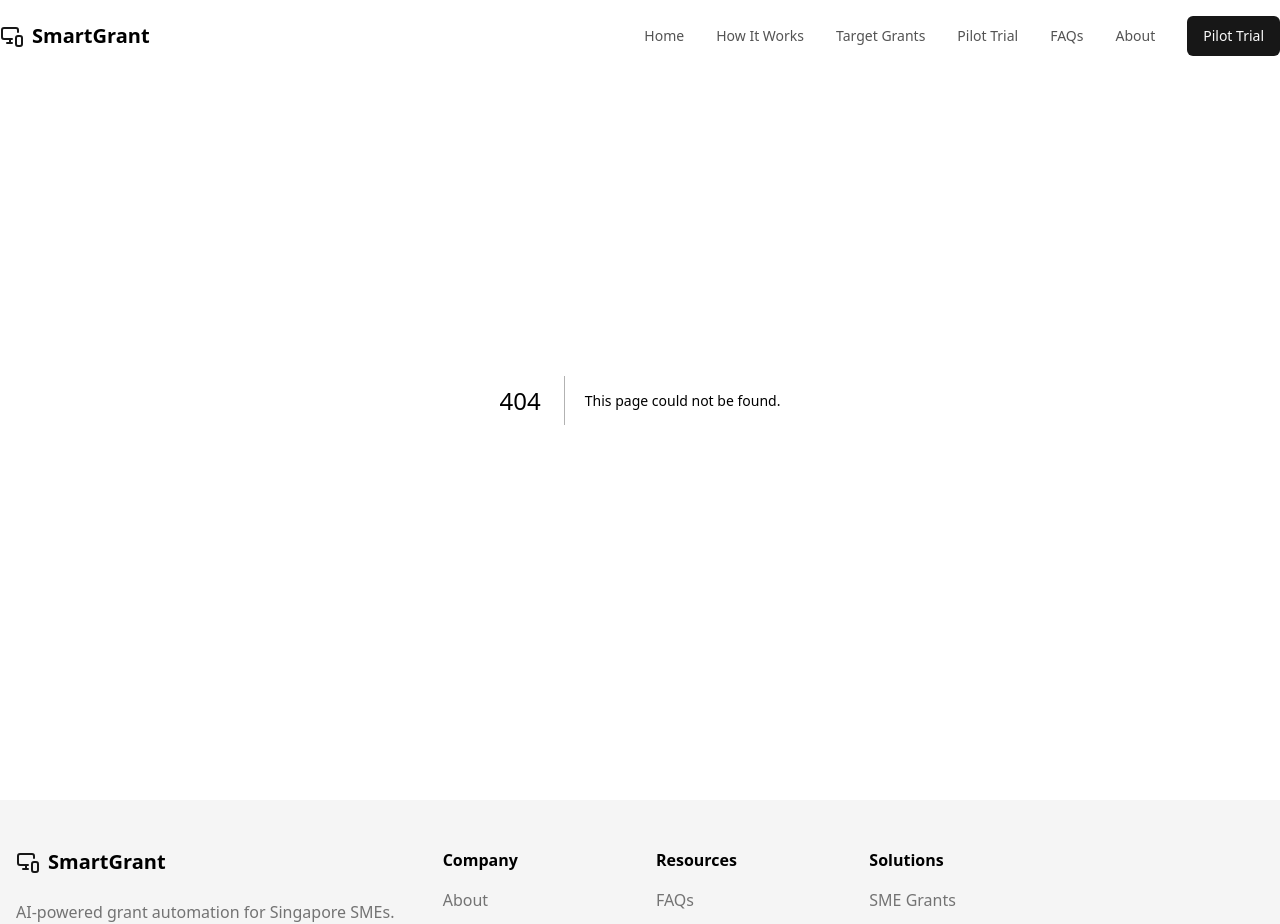
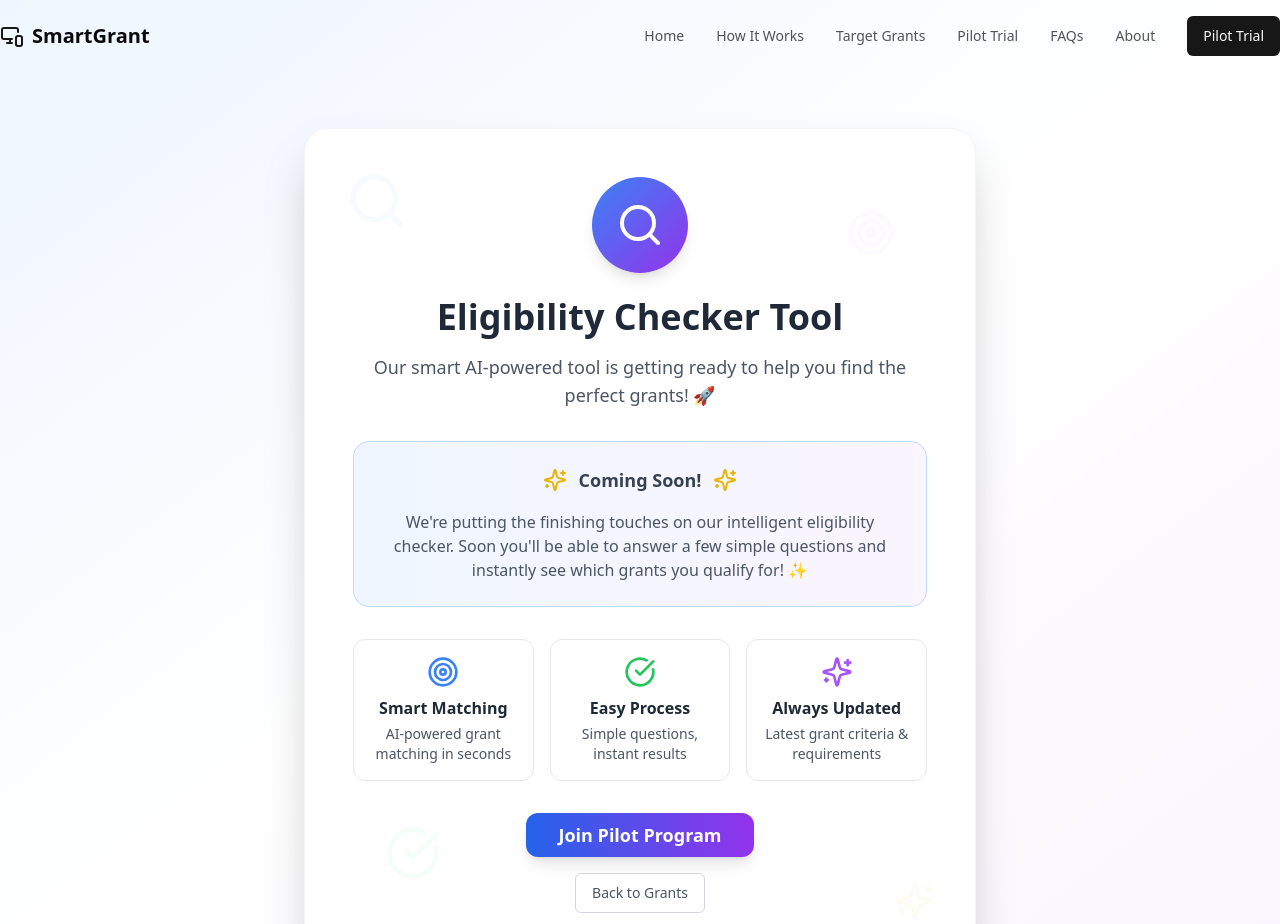
Before and after one commit to arihantjain97/SmartGrantLanding, a Next.js app: page /eligibility-checker in a window 1280 px wide. Before the commit this address had no page. Shown: the top 924 px of the page. Built offline with nearby package versions, Linux system fonts and the light colour scheme.

Commit message:
remove false stuff

```diff
--- a/app/about/page.tsx
+++ b/app/about/page.tsx
@@ -171,8 +171,8 @@ export default function About() {
 
             <div className="mt-12 bg-card p-6 rounded-lg shadow-sm">
               <h3 className="text-xl font-bold mb-4">How Our AI Works</h3>
-              <p className="text-muted-foreground mb-6">
-                SmartGrant uses advanced artificial intelligence and natural language processing to automate the grant application process:
+              <p className="text-lg text-muted-foreground mb-6">
+                Our AI-powered platform is designed to generate customized proposals that meet government requirements while highlighting your business's unique strengths. We're building the most comprehensive grant automation solution for Singapore SMEs.
               </p>
 
               <div className="space-y-4">
--- /dev/null
+++ b/app/eligibility-checker/page.tsx
@@ -0,0 +1,99 @@
+import React from 'react';
+import Link from 'next/link';
+import { Button } from '@/components/ui/button';
+import { Search, Sparkles, Target, CheckCircle } from 'lucide-react';
+
+export default function EligibilityChecker() {
+  return (
+    <div className="bg-gradient-to-br from-blue-50 via-white to-purple-50 min-h-screen font-sans flex flex-col items-center justify-center p-4 pt-32">
+      <div className="w-full max-w-2xl bg-white rounded-3xl shadow-2xl p-8 md:p-12 border border-gray-100 text-center relative overflow-hidden">
+        {/* Decorative background elements */}
+        <div className="absolute top-0 left-0 w-full h-full opacity-5">
+          <div className="absolute top-10 left-10">
+            <Search className="w-16 h-16 text-blue-400" />
+          </div>
+          <div className="absolute top-20 right-20">
+            <Target className="w-12 h-12 text-purple-400" />
+          </div>
+          <div className="absolute bottom-20 left-20">
+            <CheckCircle className="w-14 h-14 text-green-400" />
+          </div>
+          <div className="absolute bottom-10 right-10">
+            <Sparkles className="w-10 h-10 text-yellow-400" />
+          </div>
+        </div>
+
+        {/* Main content */}
+        <div className="relative z-10">
+          {/* Icon */}
+          <div className="w-24 h-24 bg-gradient-to-br from-blue-500 to-purple-600 rounded-full flex items-center justify-center mx-auto mb-6 shadow-lg">
+            <Search className="w-12 h-12 text-white" />
+          </div>
+
+          {/* Title */}
+          <h1 className="text-3xl md:text-4xl font-bold text-gray-800 mb-4">
+            Eligibility Checker Tool
+          </h1>
+
+          {/* Subtitle */}
+          <p className="text-lg text-gray-600 mb-8">
+            Our smart AI-powered tool is getting ready to help you find the perfect grants! 🚀
+          </p>
+
+          {/* Cute message */}
+          <div className="bg-gradient-to-r from-blue-50 to-purple-50 border border-blue-200 rounded-2xl p-6 mb-8">
+            <div className="flex items-center justify-center gap-3 mb-4">
+              <Sparkles className="w-6 h-6 text-yellow-500" />
+              <span className="text-lg font-semibold text-gray-700">Coming Soon!</span>
+              <Sparkles className="w-6 h-6 text-yellow-500" />
+            </div>
+            <p className="text-gray-600">
+              We're putting the finishing touches on our intelligent eligibility checker.
+              Soon you'll be able to answer a few simple questions and instantly see which
+              grants you qualify for! ✨
+            </p>
+          </div>
+
+          {/* Features preview */}
+          <div className="grid grid-cols-1 md:grid-cols-3 gap-4 mb-8">
+            <div className="bg-white border border-gray-200 rounded-xl p-4">
+              <Target className="w-8 h-8 text-blue-500 mx-auto mb-2" />
+              <h3 className="font-semibold text-gray-800 mb-1">Smart Matching</h3>
+              <p className="text-sm text-gray-600">AI-powered grant matching in seconds</p>
+            </div>
+            <div className="bg-white border border-gray-200 rounded-xl p-4">
+              <CheckCircle className="w-8 h-8 text-green-500 mx-auto mb-2" />
+              <h3 className="font-semibold text-gray-800 mb-1">Easy Process</h3>
+              <p className="text-sm text-gray-600">Simple questions, instant results</p>
+            </div>
+            <div className="bg-white border border-gray-200 rounded-xl p-4">
+              <Sparkles className="w-8 h-8 text-purple-500 mx-auto mb-2" />
+              <h3 className="font-semibold text-gray-800 mb-1">Always Updated</h3>
+              <p className="text-sm text-gray-600">Latest grant criteria & requirements</p>
+            </div>
+          </div>
+
+          {/* CTA */}
+          <div className="space-y-4">
+            <Button
+              className="bg-gradient-to-r from-blue-600 to-purple-600 hover:from-blue-700 hover:to-purple-700 text-white px-8 py-3 text-lg font-semibold rounded-xl shadow-lg hover:shadow-xl transition-all duration-300"
+              size="lg"
+              asChild
+            >
+              <Link href="/pilot-trial-signup">Join Pilot Program</Link>
+            </Button>
+            <div>
+              <Button
+                variant="outline"
+                className="border-gray-300 text-gray-600 hover:bg-gray-50"
+                asChild
+              >
+                <Link href="/target-grants">Back to Grants</Link>
+              </Button>
+            </div>
+          </div>
+        </div>
+      </div>
+    </div>
+  );
+}
--- a/app/faqs/page.tsx
+++ b/app/faqs/page.tsx
@@ -20,7 +20,7 @@ const grantFaqs = [
   },
   {
     question: 'What are the typical approval rates for Singapore SME grants?',
-    answer: 'Approval rates vary by grant program, but generally range from 30% to 70%. Factors affecting approval include how well your project aligns with grant objectives, the quality of your application, and available funding. SmartGrant users experience an average approval rate of 78%, significantly higher than the industry average.'
+    answer: 'Approval rates vary by grant program, but generally range from 30% to 70%. Factors affecting approval include how well your project aligns with grant objectives, the quality of your application, and available funding. SmartGrant is designed to help you submit the strongest possible application by ensuring compliance with all requirements.'
   },
   {
     question: 'How long does the grant application process usually take?',
--- a/app/how-it-works/page.tsx
+++ b/app/how-it-works/page.tsx
@@ -29,9 +29,9 @@ const personaConfig = {
     gradient: 'from-blue-500 to-blue-600',
     image: 'https://images.pexels.com/photos/3184291/pexels-photo-3184291.jpeg?auto=compress&cs=tinysrgb&w=1260&h=750&dpr=2',
     stats: [
-      { label: 'Average Time Saved', value: '15 hours', icon: Clock },
-      { label: 'Success Rate', value: '78%', icon: TrendingUp },
-      { label: 'Grants Matched', value: '12+', icon: Target }
+      { label: 'Time Saved', value: '15 hours', icon: Clock },
+      { label: 'Grants Available', value: '12+', icon: Target },
+      { label: 'AI-Powered', value: '100%', icon: TrendingUp }
     ],
     journey: [
       {
@@ -375,7 +375,7 @@ export default function HowItWorks() {
               Ready to Transform Your Grant Process?
             </h2>
             <p className="text-xl opacity-90 mb-8">
-              Join hundreds of Singapore businesses already using SmartGrant to secure funding faster and more efficiently.
+              Join our pilot program and be among the first to experience the future of grant automation.
             </p>
             <div className="flex flex-col sm:flex-row gap-4 justify-center">
               <Button
@@ -389,7 +389,7 @@ export default function HowItWorks() {
               <Button
                 size="lg"
                 variant="outline"
-                className="border-white text-white hover:bg-white hover:text-primary"
+                className="border-white text-primary hover:bg-white hover:text-primary"
                 asChild
               >
                 <Link href="/target-grants">Explore Grants</Link>
--- a/app/page.tsx
+++ b/app/page.tsx
@@ -42,7 +42,7 @@ export default function Home() {
                 </Button>
               </div>
               <p className="mt-6 text-sm text-muted-foreground">
-                <span className="font-semibold">250+ businesses</span> already signed up for early access
+                <span className="font-semibold">Join our pilot program</span> and be among the first to experience AI-powered grant automation
               </p>
             </motion.div>
 
@@ -109,7 +109,7 @@ export default function Home() {
                 className="bg-white text-primary hover:bg-white/90"
                 asChild
               >
-                <Link href="/beta-signup">Try Pilot</Link>
+                <Link href="/pilot-trial-signup">Try Pilot</Link>
               </Button>
             </div>
           </div>
--- a/app/pilot-program/page.tsx
+++ b/app/pilot-program/page.tsx
@@ -191,7 +191,7 @@ export default function PilotProgram() {
           <div className="text-center max-w-3xl mx-auto">
             <h2 className="text-4xl font-extrabold mb-4 drop-shadow-lg">Ready to Transform Your Grant Process?</h2>
             <p className="text-lg opacity-90 mb-8">
-              Join hundreds of SMEs, consultants, and vendors who are already signed up for early access to SmartGrant.
+              Join our exclusive pilot program and be among the first to experience the future of grant automation.
             </p>
             <Button
               size="lg"
--- a/app/target-grants/page.tsx
+++ b/app/target-grants/page.tsx
@@ -59,12 +59,21 @@ export default function TargetGrants() {
           </div>
 
           <div className="mt-12 text-center">
-            <p className="text-muted-foreground mb-4">
+            <p className="text-muted-foreground mb-6">
               SmartGrant continuously updates its database with the latest grant programs.
             </p>
-            <Button asChild>
-              <Link href="/pilot-program">Check Your Eligibility</Link>
+            <Button
+              size="lg"
+              className="bg-gradient-to-r from-blue-600 to-purple-600 hover:from-blue-700 hover:to-purple-700 text-white px-8 py-4 text-lg font-semibold rounded-xl shadow-lg hover:shadow-xl transition-all duration-300 transform hover:scale-105"
+              asChild
+            >
+              <Link href="/eligibility-checker">
+                🚀 Check Your Eligibility Now
+              </Link>
             </Button>
+            <p className="text-sm text-muted-foreground mt-3">
+              Get instant results in under 2 minutes!
+            </p>
           </div>
         </div>
       </section>
--- a/components/ui/grant-card.tsx
+++ b/components/ui/grant-card.tsx
@@ -52,10 +52,6 @@ export function GrantCard({
           ))}
         </ul>
       </div>
-
-      <div className="mt-auto">
-        <Button className="w-full">Check Eligibility</Button>
-      </div>
     </motion.div>
   );
 }
```
